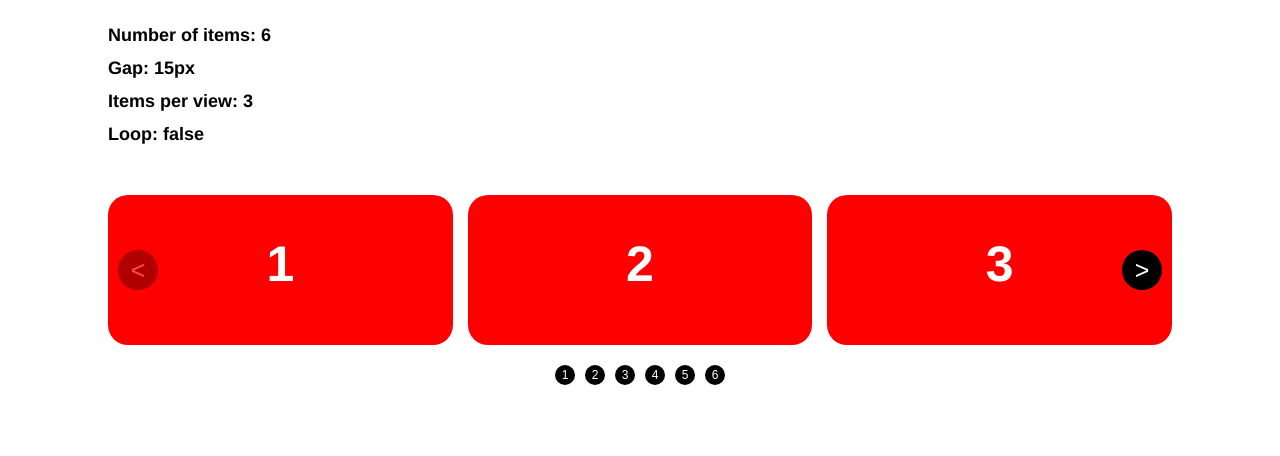
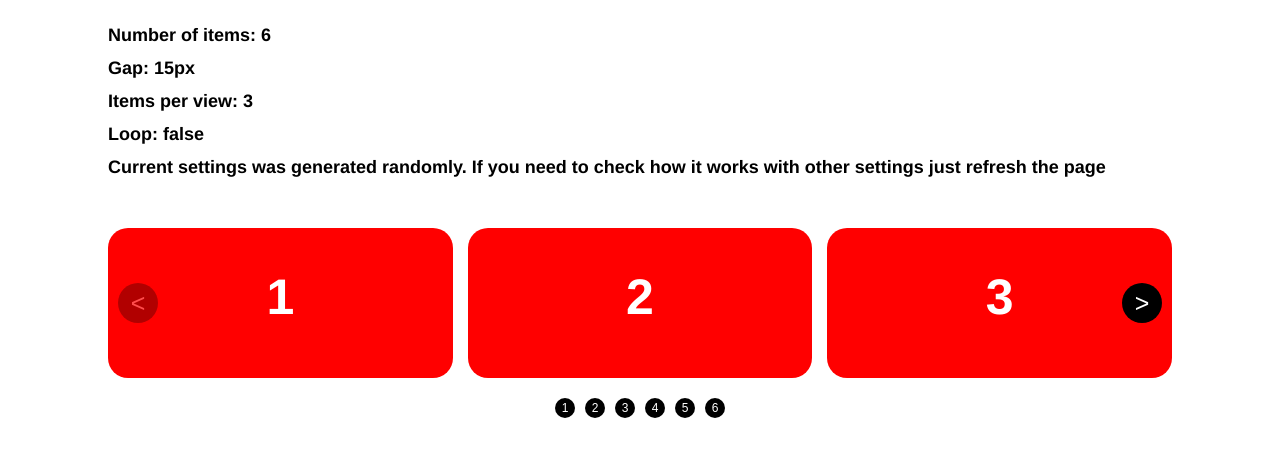
Before and after one commit to sasaafanasienka/Carousel, a React app: page / in a window 1280 px wide. Shown: the top 456 px of the page. Built offline with nearby package versions, Linux system fonts and the light colour scheme.

Commit message:
Update App.js

```diff
--- a/src/components/App.js
+++ b/src/components/App.js
@@ -32,6 +32,7 @@ function App() {
             <h1 className='text'>Gap: {state.gap}px</h1>
             <h1 className='text'>Items per view: {state.itemsPerView}</h1>
             <h1 className='text'>Loop: {state.loop.toString()}</h1>
+            <h1 className='text'>Current settings was generated randomly. If you need to check how it works with other settings just refresh the page</h1>
             <Carousel
                 content={makeContentArr(state.content)}
                 gap={state.gap}
```
